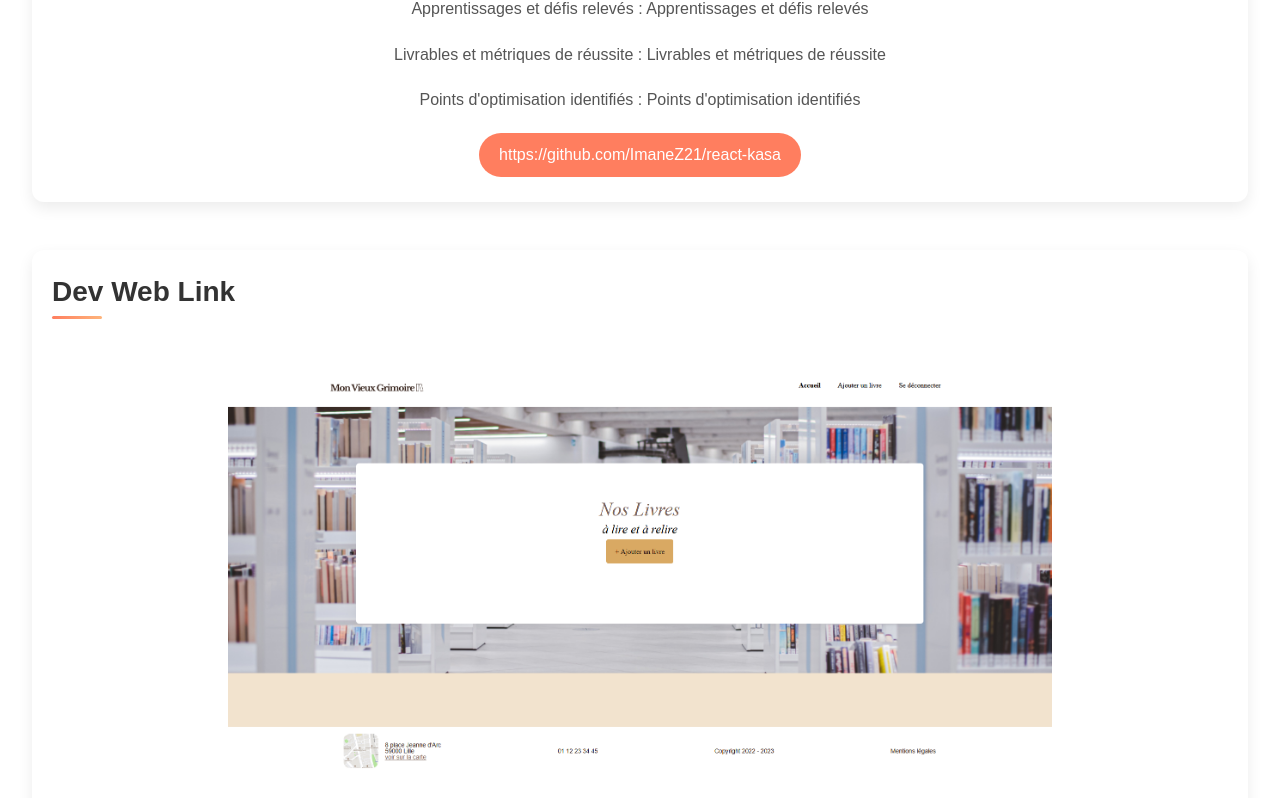
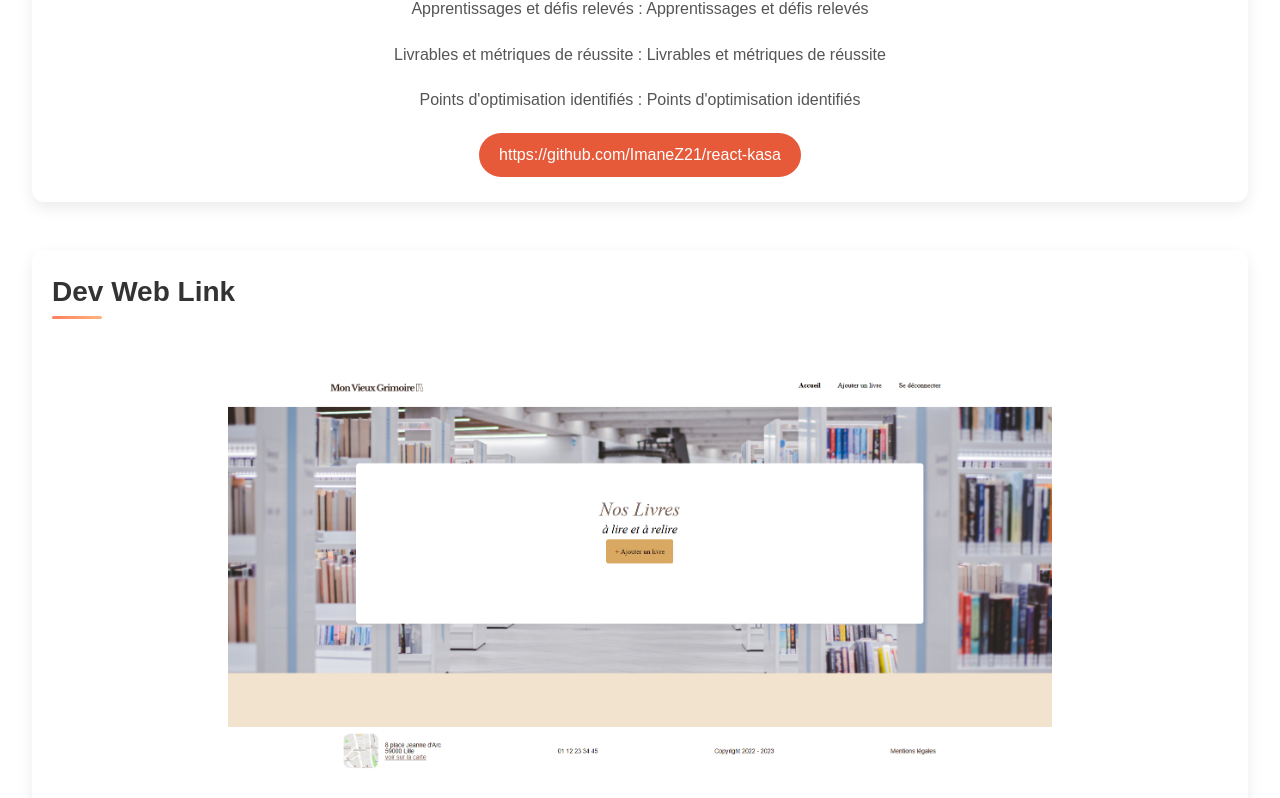
Before and after one commit to ImaneZ21/portfolio-imane, a React (Vite) app: page / in a window 1280 px wide. Shown: the part 2153-2951 px from the top of the page. Built offline with nearby package versions, Linux system fonts and the light colour scheme.

Commit message:
change color for accessibility

```diff
--- a/index.html
+++ b/index.html
@@ -5,6 +5,8 @@
     <link rel="icon" type="image/svg+xml" href="/vite.svg" />
     <meta name="viewport" content="width=device-width, initial-scale=1.0" />
     <title>Imane ZERDAG - Portfolio</title>
+
+    <meta name="description" content="Portfolio d'Imane ZERDAG, développeuse Full-Stack. Découvrez mes projets, compétences et réalisations en développement web." />
 
     <meta property="og:type" content="website" />
     <meta property="og:title" content="Imane ZERDAG - Portfolio" />
--- a/src/components/Projects/Projects.scss
+++ b/src/components/Projects/Projects.scss
@@ -76,7 +76,7 @@
         }
 
         button {
-            background-color: #ff7e5f;
+            background-color: #e65a3a;
             color: #fff;
             border: none;
             border-radius: 50px;
```
